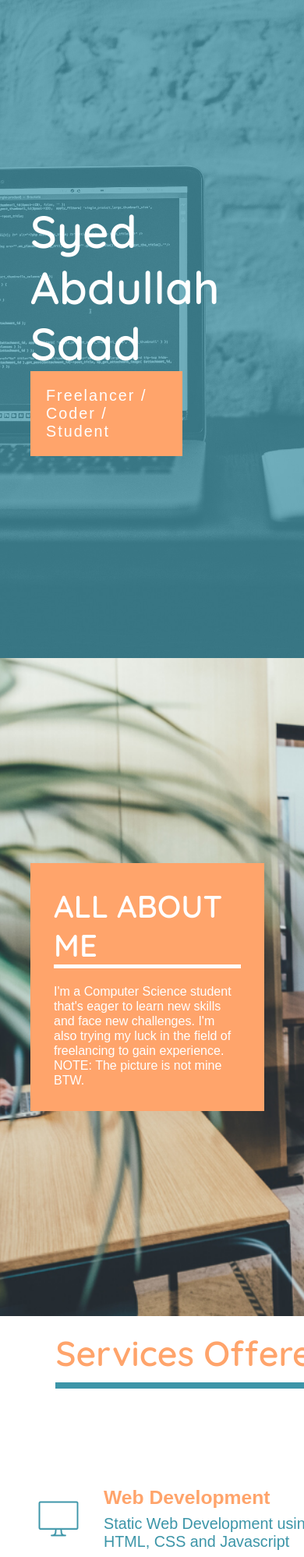
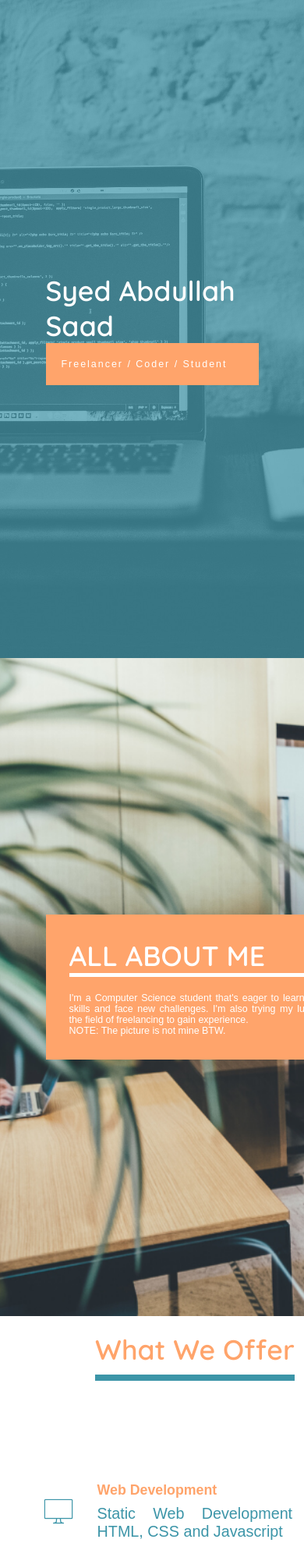
Before and after one commit to AbdullahSaad5/AbdullahSaad5.github.io, a plain HTML site: page index.html in a window 390 px wide. Shown: the top 1997 px of the page at 78% size. Drawn offline with Linux system fonts and the light colour scheme.

Commit message:
Modified media queries for smaller screen

```diff
--- a/index.html
+++ b/index.html
@@ -38,25 +38,25 @@
 
         <section class="page3">
             <div class="heading">
-                <h2>Services Offered</h2>
+                <h2>What We Offer</h2>
             </div>
             <div class="servicesTab">
                 <div class="service1 service">
-                    <img src="./Images/pc.png" alt="" height=50px>
+                    <img src="./Images/pc.png" alt="">
                     <div>
                         <h3>Web Development</h3>
                         <p>Static Web Development using HTML, CSS and Javascript</p>
                     </div>
                 </div>
                 <div class="service2 service">
-                    <img src="./Images/square.png" alt="" height=50px>
+                    <img src="./Images/square.png" alt="">
                     <div>
                         <h3>Basic Coding</h3>
                         <p>We are able to code your app in Java, Python, C++ and Javascript</p>
                     </div>
                 </div>
                 <div class="service3 service">
-                    <img src="./Images/paper.png" alt="" height=70px>
+                    <img src="./Images/paper.png" alt="" id="last">
                     <div>
                         <h3>Testing and Feedback</h3>
                         <p>We can help you in testing of your app with detailed feedback on every aspect of the app</p>
--- a/style.css
+++ b/style.css
@@ -97,6 +97,7 @@ section {
 .page2 .aboutMe p {
   font-size: 0.8125em;
   padding-top: 20px;
+  text-align: justify;
 }
 
 .page3 {
@@ -129,6 +130,7 @@ section {
   display: flex;
   flex-direction: column;
   align-items: center;
+  justify-content: space-evenly;
   flex: 1;
   flex-wrap: wrap;
   padding: 40px;
@@ -144,9 +146,11 @@ section {
 }
 
 .service img {
-  padding: auto;
+  height: 50px;
 }
-
+#last {
+  height: 70px;
+}
 .service div {
   padding-left: 30px;
   max-width: 350px;
@@ -162,6 +166,7 @@ section {
   color: #3c95a8;
   size: 0.815em;
   margin-top: 8px;
+  text-align: justify;
 }
 
 .page4 {
@@ -218,4 +223,52 @@ a {
     width: 100%;
     background-size: cover;
   }
+  .page1 .basicInfo div {
+    width: 100%;
+    margin: 0 15%;
+  }
+  .page1 .basicInfo div h1 {
+    font-size: 2rem;
+  }
+
+  .page1 .basicInfo div p {
+    font-size: 0.7rem;
+  }
+
+  .page2 .aboutMe {
+    width: 100%;
+    margin: 0 15%;
+  }
+
+  .page2 .aboutMe h2 {
+    font-size: 2rem;
+  }
+  .page2 .aboutMe p {
+    font-size: 0.7rem;
+  }
+  .page3 h2 {
+    font-size: 2rem;
+  }
+  .service div > h3 {
+    font-size: 0.9em;
+  }
+  .service div > p {
+    size: 0.65em;
+  }
+  .service img {
+    height: 35px;
+  }
+  #last {
+    height: 50px;
+  }
+  .page4 .contact h2 {
+    font-size: 2rem;
+  }
+  .page4 .contact h3 {
+    font-size: 0.9rem;
+  }
+
+  .page4 .contact p {
+    font-size: 0.7rem;
+  }
 }
```
